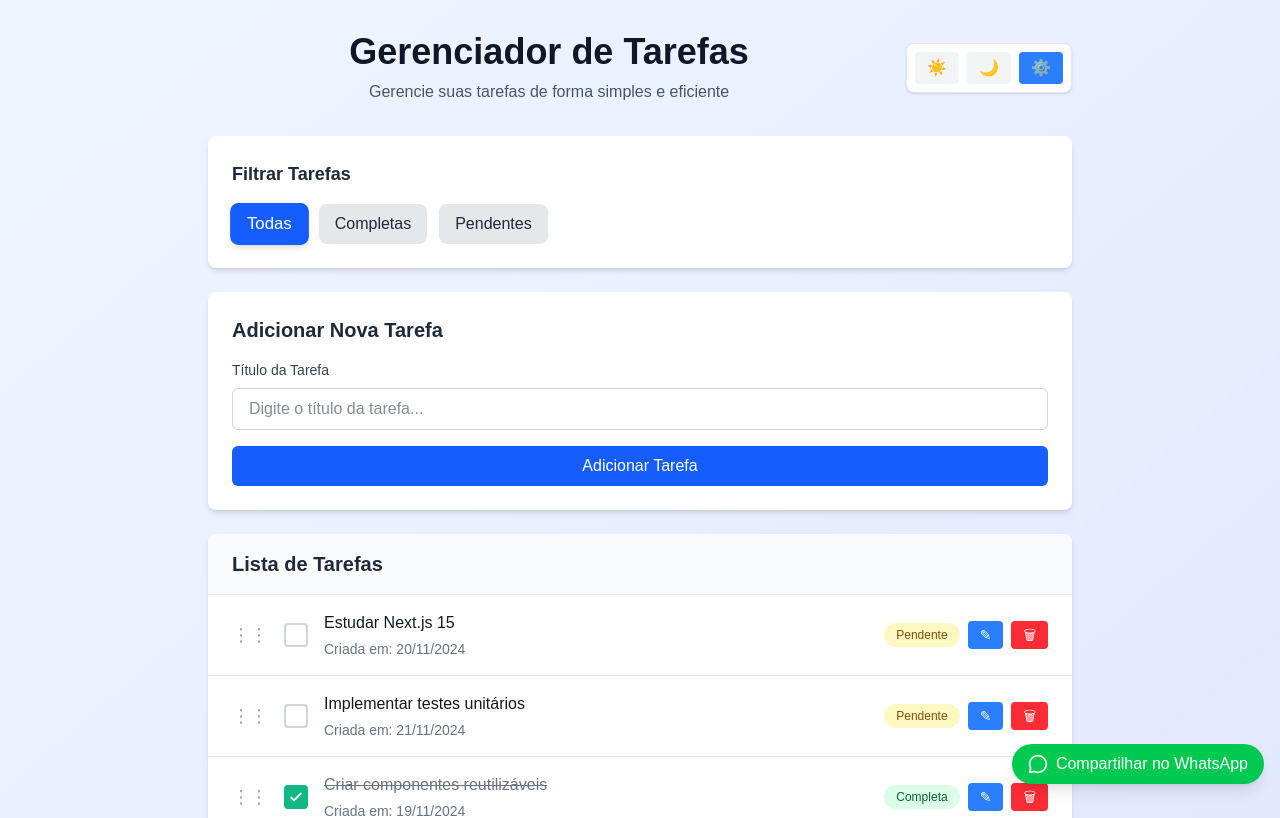
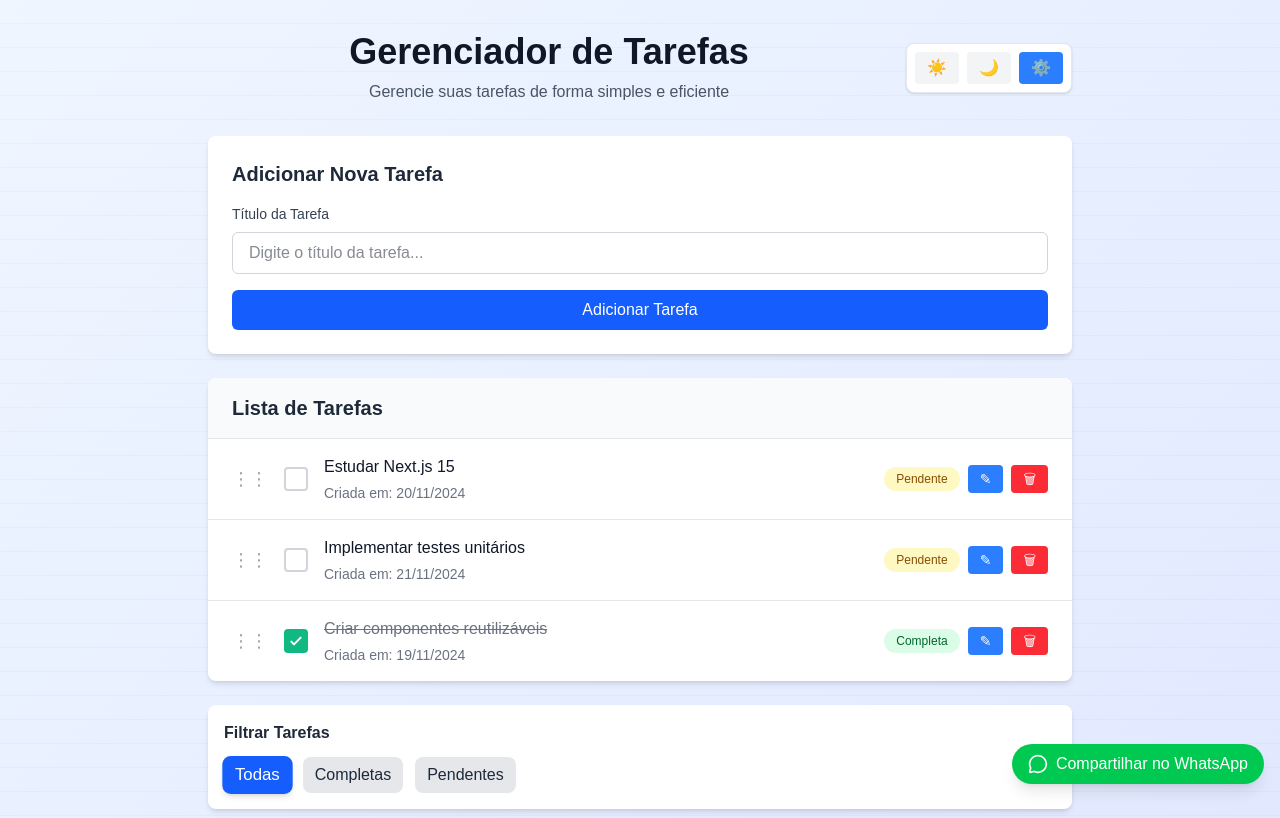
Before and after one commit to LVL-1716/tarefas-app, a Next.js app: page / in a window 1280 px wide. Shown: the top 818 px of the page. Built offline with nearby package versions, Linux system fonts and the light colour scheme.

Commit message:
Novas alterações

```diff
--- a/app/globals.css
+++ b/app/globals.css
@@ -192,3 +192,11 @@ body {
   opacity: 0;
   transform: translateX(-20px);
 }
+
+/* Background com detalhes para o app de tarefas */
+.bg-tarefas-pattern {
+  background-image:
+    linear-gradient(0deg, rgba(59, 130, 246, 0.05) 1px, transparent 1px),
+    linear-gradient(to bottom right, #eff6ff, #e0e7ff);
+  background-size: 24px 24px, auto;
+}
--- a/app/page.tsx
+++ b/app/page.tsx
@@ -27,7 +27,7 @@ export default function Home() {
 
   if (isLoading) {
     return (
-      <main className="min-h-screen bg-linear-to-br from-blue-50 to-indigo-100 dark:from-gray-900 dark:to-gray-800 py-8">
+      <main className="min-h-screen bg-tarefas-pattern dark:from-gray-900 dark:to-gray-800 py-8">
         <div className="container mx-auto px-4 max-w-4xl text-center">
           <p className="text-gray-600 dark:text-gray-400">Carregando...</p>
         </div>
@@ -36,7 +36,7 @@ export default function Home() {
   }
 
   return (
-    <main className="min-h-screen bg-linear-to-br from-blue-50 to-indigo-100 dark:from-gray-950 dark:to-gray-900 py-8 transition-colors">
+    <main className="min-h-screen bg-tarefas-pattern dark:from-gray-950 dark:to-gray-900 py-8 transition-colors">
       <div className="container mx-auto px-4 max-w-4xl">
         <header className="mb-8 flex items-center justify-between gap-4">
           <div className="flex-1">
--- a/components/FiltroTarefas.tsx
+++ b/components/FiltroTarefas.tsx
@@ -15,15 +15,15 @@ export default function FiltroTarefas({ filtroAtivo, onFiltroMudar }: FiltroTare
   ];
 
   return (
-    <div className="bg-white p-6 rounded-lg shadow-md animate-slide-down">
-      <h3 className="text-lg font-semibold text-gray-800 mb-4">Filtrar Tarefas</h3>
+    <div className="bg-white p-4 rounded-lg shadow-md animate-slide-down">
+      <h3 className="text-base font-semibold text-gray-800 mb-3">Filtrar Tarefas</h3>
 
       <div className="flex gap-3 flex-wrap">
         {opcoesFiltro.map((opcao) => (
           <button
             key={opcao.valor}
             onClick={() => onFiltroMudar(opcao.valor)}
-            className={`px-4 py-2 rounded-lg font-medium transition-all duration-200 ${
+            className={`px-3 py-1.5 rounded-lg font-medium transition-all duration-200 ${
               filtroAtivo === opcao.valor
                 ? 'bg-blue-600 text-white shadow-md scale-105'
                 : 'bg-gray-200 text-gray-800 hover:bg-gray-300'
--- a/components/GerenciadorTarefas.tsx
+++ b/components/GerenciadorTarefas.tsx
@@ -90,7 +90,6 @@ export default function GerenciadorTarefas({ tarefasIniciais }: GerenciadorTaref
 
   return (
     <div className="space-y-6">
-      <FiltroTarefas filtroAtivo={filtro} onFiltroMudar={setFiltro} />
       <NovaTarefa onAdicionar={handleAdicionarTarefa} />
       <ListaTarefas
         tarefas={tarefasFiltradas}
@@ -99,6 +98,7 @@ export default function GerenciadorTarefas({ tarefasIniciais }: GerenciadorTaref
         onDeletar={handleDeletar}
         onReordenar={handleReordenar}
       />
+      <FiltroTarefas filtroAtivo={filtro} onFiltroMudar={setFiltro} />
       <ContadorTarefas tarefas={tarefas} />
       <WhatsAppButton tarefas={tarefas} />
     </div>
```
